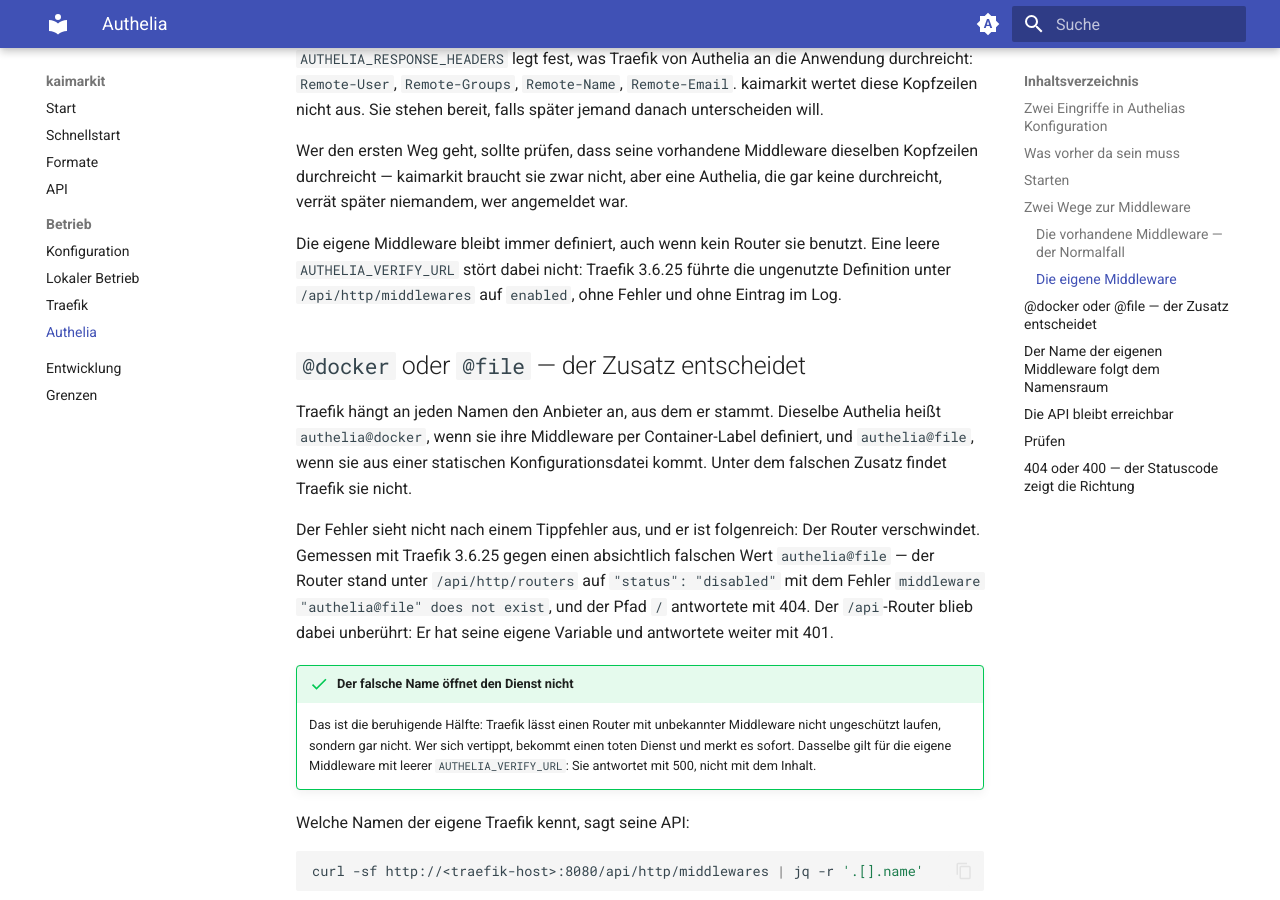
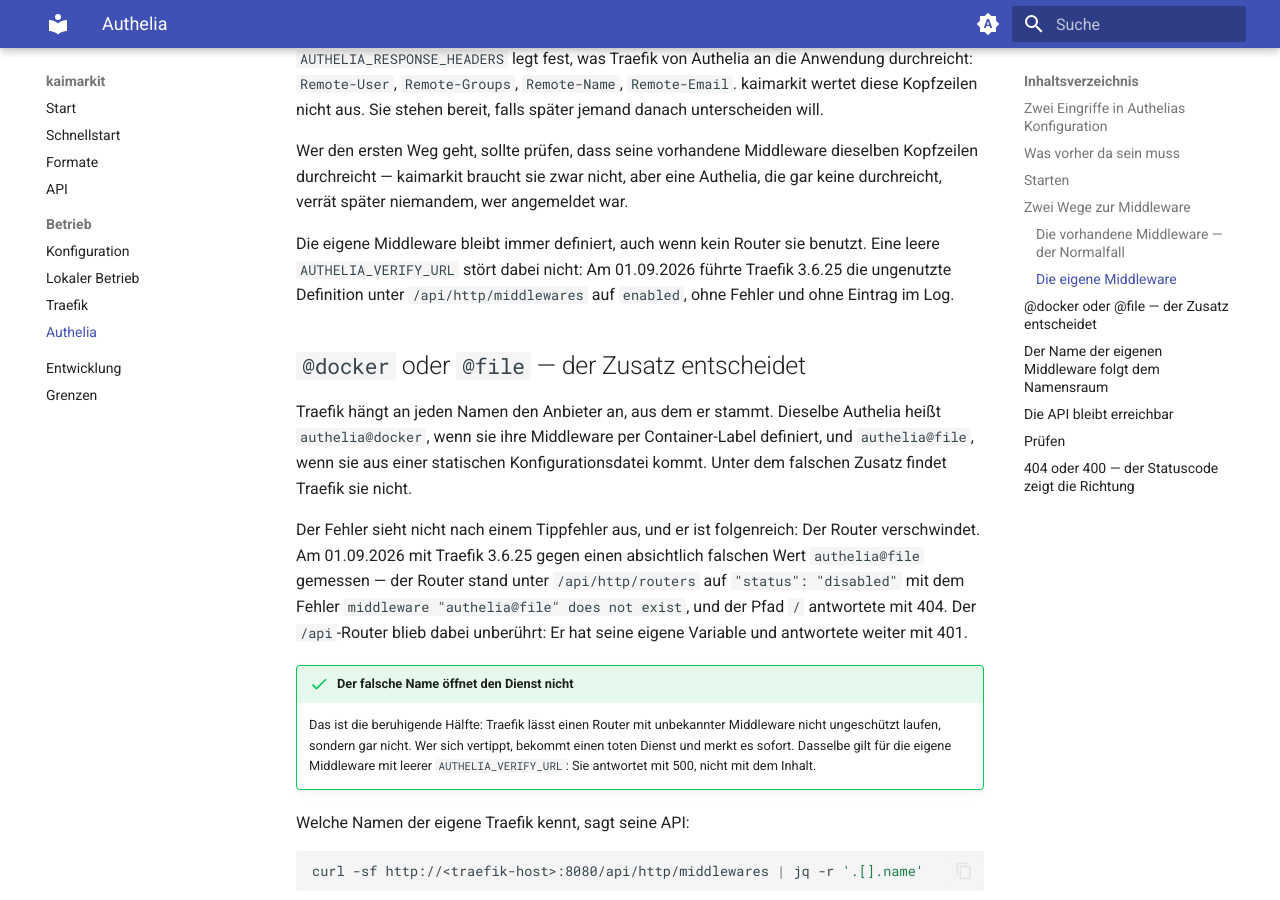
Before and after one commit to 0x2e6b6169/kaimarkit, an MkDocs documentation site: the page built from docs/betrieb/authelia.md, in a window 1280 px wide and 900 px high, scrolled down 2852 px. Built offline with MkDocs 1.6.1 and Material for MkDocs 9.7.7, drawn with Linux system fonts in a browser that asks for light colours; the version menu is left out; some of the changed text lies outside the part shown.

Commit message:
docs(betrieb): DOC-12 date every measured version, drop the bare patch number
A bare patch version in prose ages on its own: the image tag traefik:v3.6
floats, so 3.6.7 and 3.6.25 ended up on the same page without a reader
being able to tell which is current. Every measurement now carries the day
it was taken.

````diff
--- a/docs/betrieb/authelia.md
+++ b/docs/betrieb/authelia.md
@@ -136,9 +136,9 @@
 gar keine durchreicht, verrät später niemandem, wer angemeldet war.
 
 Die eigene Middleware bleibt immer definiert, auch wenn kein Router sie benutzt. Eine
-leere `AUTHELIA_VERIFY_URL` stört dabei nicht: Traefik 3.6.25 führte die ungenutzte
-Definition unter `/api/http/middlewares` auf `enabled`, ohne Fehler und ohne Eintrag
-im Log.
+leere `AUTHELIA_VERIFY_URL` stört dabei nicht: Am 01.09.2026 führte Traefik 3.6.25
+die ungenutzte Definition unter `/api/http/middlewares` auf `enabled`, ohne Fehler
+und ohne Eintrag im Log.
 
 ## `@docker` oder `@file` — der Zusatz entscheidet
 
@@ -148,8 +148,8 @@
 falschen Zusatz findet Traefik sie nicht.
 
 Der Fehler sieht nicht nach einem Tippfehler aus, und er ist folgenreich: Der Router
-verschwindet. Gemessen mit Traefik 3.6.25 gegen einen absichtlich falschen Wert
-`authelia@file` — der Router stand unter `/api/http/routers` auf `"status":
+verschwindet. Am 01.09.2026 mit Traefik 3.6.25 gegen einen absichtlich falschen Wert
+`authelia@file` gemessen — der Router stand unter `/api/http/routers` auf `"status":
 "disabled"` mit dem Fehler `middleware "authelia@file" does not exist`, und der Pfad
 `/` antwortete mit 404. Der `/api`-Router blieb dabei unberührt: Er hat seine eigene
 Variable und antwortete weiter mit 401.
@@ -218,9 +218,9 @@
 
 **Leer lassen** — die API steht offen, die Oberfläche bleibt geschützt. Traefik
 liest ein leeres `middlewares=` als „keine Middleware“: Der Router bleibt aktiv und
-meldet keinen Fehler. Geprüft mit Traefik 3.6.7 — der Router stand auf `enabled`,
-die Middlewareliste war leer, und ein Aufruf auf `/api` kam durch, während derselbe
-Aufruf auf `/` an Authelia hängenblieb. Ein auskommentierter Block in der
+meldet keinen Fehler. Am 31.08.2026 mit Traefik 3.6.7 geprüft — der Router stand auf
+`enabled`, die Middlewareliste war leer, und ein Aufruf auf `/api` kam durch, während
+derselbe Aufruf auf `/` an Authelia hängenblieb. Ein auskommentierter Block in der
 Compose-Datei erübrigt sich damit; die leere Variable genügt.
 
 **Eine engere Middleware**, etwa `meine-allowlist@docker` — der Mittelweg: eine
@@ -264,8 +264,8 @@
 curl -sf https://kaimarkit.example.com/api/health    # bei leerer Variable: 200
 ```
 
-Die Wahl der Middleware ist gegen Traefik 3.6.25 durchgemessen, jedes Mal an
-`/api/http/routers` abgelesen statt aus der Compose-Datei geschlossen:
+Die Wahl der Middleware ist am 01.09.2026 gegen Traefik 3.6.25 durchgemessen, jedes
+Mal an `/api/http/routers` abgelesen statt aus der Compose-Datei geschlossen:
 
 | `KAIMARKIT_MIDDLEWARES` | Router | Antwort auf `/` |
 | --- | --- | --- |
@@ -278,9 +278,9 @@
 jede Anfrage abweist. Eine echte Authelia antwortet an dieser Stelle mit 302 auf die
 Anmeldeseite. Beides heißt dasselbe: Die Anfrage erreichte kaimarkit nicht.
 
-Der vollständige Durchlauf ist gegen Authelia 4.38.19 hinter Traefik 3.6 gelaufen.
-Ein Aufruf ohne Sitzung endete mit 302 auf der Anmeldeseite, und zwar mit dem
-Rücksprungziel im Parameter `rd`. Nach der Anmeldung stand die Oberfläche unter
+Der vollständige Durchlauf ist am 31.08.2026 gegen Authelia 4.38.19 hinter Traefik
+3.6 gelaufen. Ein Aufruf ohne Sitzung endete mit 302 auf der Anmeldeseite, und zwar
+mit dem Rücksprungziel im Parameter `rd`. Nach der Anmeldung stand die Oberfläche unter
 `KAIMARKIT_DOMAIN` und füllte ihre Enginewahl aus `/api/capabilities` — der Aufruf
 kam also durch dieselbe Middleware. Nach dem Löschen des Sitzungscookies führte
 derselbe Weg wieder zur Anmeldeseite.
````
Also changed, not shown: docs/betrieb/traefik.md (+8 -7 lines).
